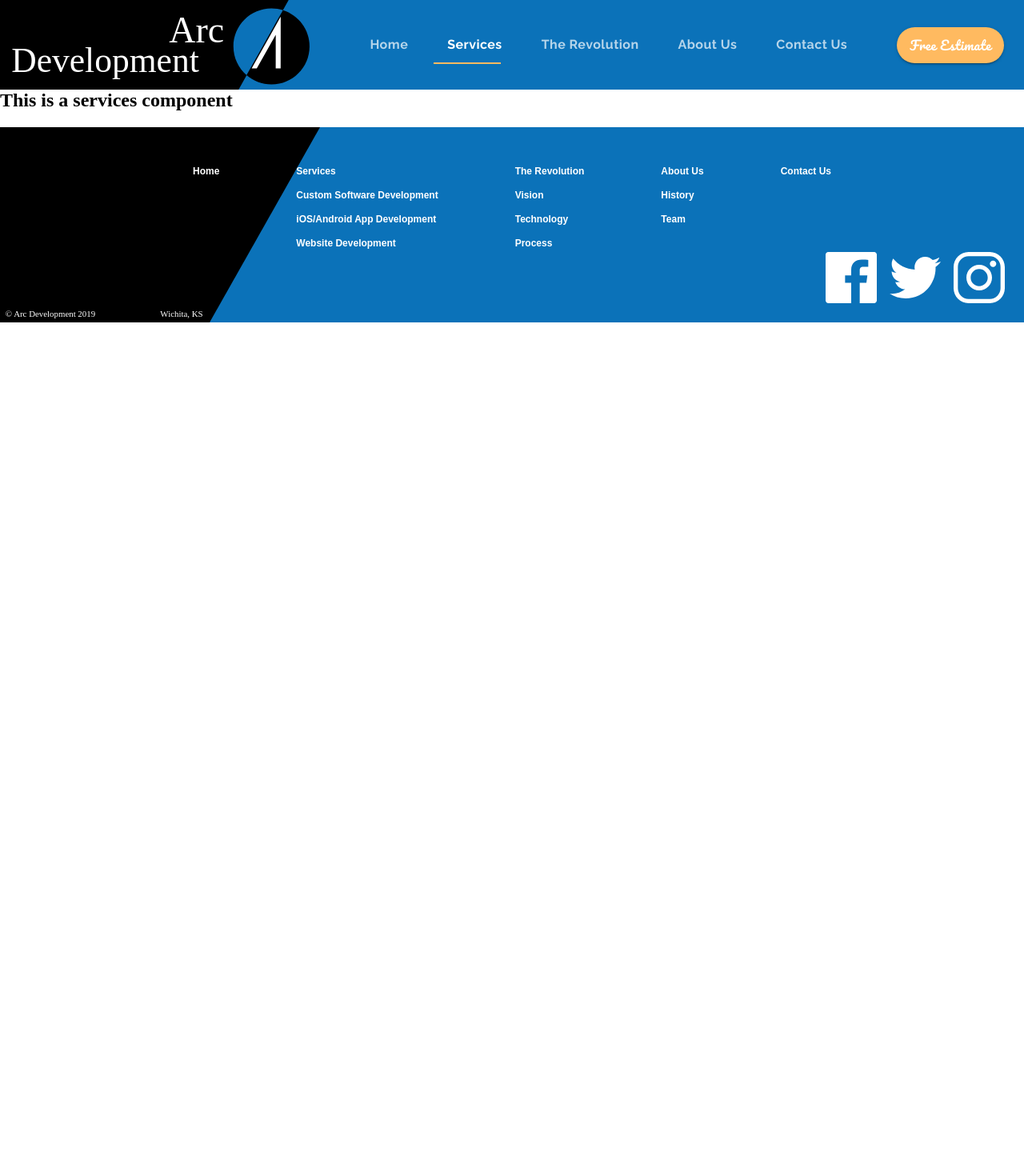
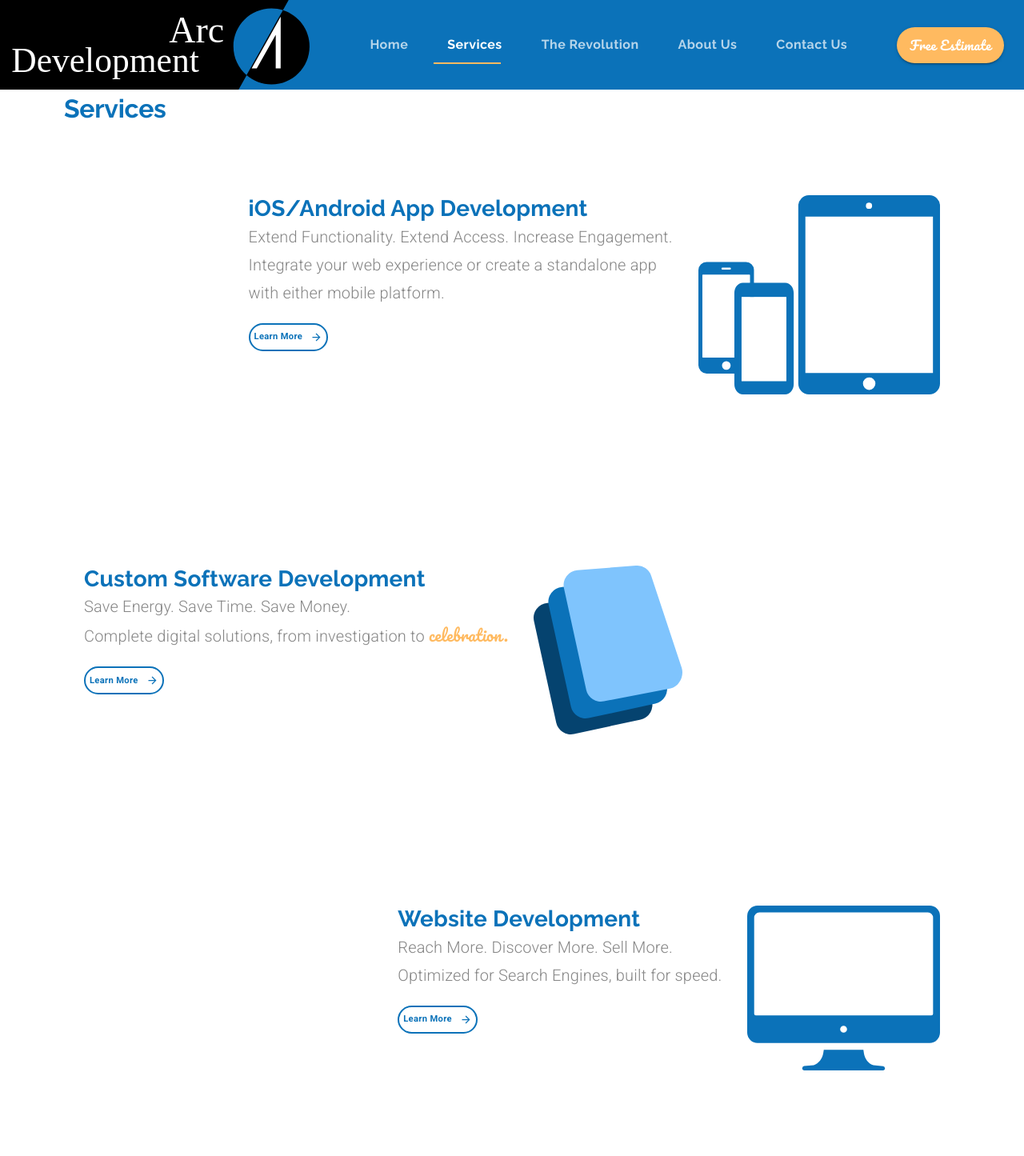
Before and after one commit to ruhimbazabertin/miror, a React (Create React App) app: page /services in a window 1280 px wide. Shown: the top 1445 px of the page at 80% size. Before the commit the page ends 800 px from the top, so only its background shows below. Built offline with nearby package versions, Linux system fonts and the light colour scheme.

Commit message:
service page
adding service page component

service page

```diff
--- a/src/components/App.js
+++ b/src/components/App.js
@@ -4,9 +4,10 @@
 
 
 import theme from './ui/Theme';
-import Header from '../components/ui/Header';
+import Header from './ui/Header';
 import Footer from './ui/Footer';
-import LandingPage from '../components/LandingPage';
+import LandingPage from './LandingPage';
+import Services  from './Services';
 
 const  App = () => {
     const [selectedIndex, setSelectedIndex] = useState(0);
@@ -23,7 +24,12 @@
                         {...props}
                         setValue={setValue}
                         setSelectedIndex={setSelectedIndex} />} />
-                     <Route exact path="/services" component={() =>(<div><h2>This is a services component</h2></div>)} />
+                     <Route exact path="/services"
+                        render={(props) =>
+                            <Services
+                            {...props}
+                            setValue={setValue}
+                            setSelectedIndex={setSelectedIndex} />} />
                      <Route exact path="/customsoftware" component={() =>(<div><h2>This is a customSoftware component</h2></div>)} />
                         <Route exact path="/mobileapps" component={() =>(<div><h2>This is a mobileApps component</h2></div>)} />
                         <Route exact path="/websites" component={() =>(<div><h2>This is a websites  component</h2></div>)} />
--- /dev/null
+++ b/src/components/Services.js
@@ -0,0 +1,159 @@
+import React from 'react';
+import { Link } from 'react-router-dom';
+import { makeStyles, useTheme } from '@material-ui/core/styles';
+import Grid from '@material-ui/core/Grid';
+import Typography from '@material-ui/core/Typography';
+import Button  from '@material-ui/core/Button';
+import useMediaQuery from '@material-ui/core/useMediaQuery';
+
+import ButtonArrow  from './ui/ButtonArrow';
+import customSoftwareIcon from '../assets/Custom Software Icon.svg';
+import mobileAppsIcon  from '../assets/mobileIcon.svg';
+import websitesIcon  from '../assets/websiteIcon.svg';
+
+const useStyles = makeStyles( theme => ({
+    specialText: {
+        fontFamily: "Pacifico",
+        color: theme.palette.common.orange,
+      },
+      subtitle:{
+          marginBottom: "1em"
+      },
+      icon: {
+          marginLeft: "2em",
+          [theme.breakpoints.down("xs")]: {
+              marginLeft: 0,
+          }
+      },
+      serviceContainer: {
+          marginTop: "10em",
+          padding: 25,
+      },
+      learnButton: {
+        ...theme.typography.learnButton,
+        fontSize: "0.7rem",
+        height: 35,
+        padding: 5,
+        [theme.breakpoints.down("sm")]: {
+            marginBottom: "2em",
+        }
+    },
+
+}));
+
+const Services = (props) => {
+    const classes = useStyles();
+    const theme = useTheme();
+    const matchesSM = useMediaQuery(theme.breakpoints.down("sm"))
+
+    return(
+        <Grid container direction="column">
+        <Grid item style={{marginLeft: matchesSM ? 0 : "5em"}}>
+          <Typography
+          align={matchesSM ? "center" : "undefined"}
+           variant="h2"
+           gutterBottom
+           >
+            Services
+          </Typography>
+        </Grid>
+        <Grid item>{/*----Start iOS/Android service block---*/}
+        <Grid
+         container
+         direction="row"
+         justify={matchesSM ? "center" : "flex-end"}
+         className={classes.serviceContainer}
+         style={{marginTop: matchesSM ? 0 : "3em"}}>
+        <Grid item style={{textAlign: matchesSM ? "center" : undefined}}>
+        <Typography variant="h4">
+            iOS/Android App Development
+        </Typography>
+        <Typography variant="subtitle1">
+            Extend Functionality. Extend Access. Increase Engagement.
+        </Typography>
+        <Typography variant="subtitle1" className={classes.subtitle}>
+            Integrate your web experience or create a standalone app {matchesSM ? null : <br/>} with either mobile platform.
+        </Typography>
+        <Button
+        component={Link}
+        to="/mobileapps"
+        variant="outlined"
+        className={classes.learnButton}
+        onClick={() => {props.setValue(1); props.setSelectedIndex(2)}}
+        >
+        <span style={{marginRight: 10 }}>Learn More</span>
+        <ButtonArrow width={15} height={15} fill={theme.palette.common.blue} />
+        </Button>
+        </Grid>
+        <Grid item style={{marginRight: matchesSM ? 0 : "5em"}}>
+            <img className={classes.icon} alt="mobile phone icon" src={mobileAppsIcon} />
+        </Grid>
+        </Grid>
+        </Grid>{/*----End of iOS/Android service block---*/}
+        <Grid item >
+             <Grid container direction="row" justify={matchesSM ? "center" : undefined} className={classes.serviceContainer}>
+        <Grid item style={{marginLeft: matchesSM ? 0 : "5em", textAlign: matchesSM ? "center" : undefined}}>
+        <Typography variant="h4">
+            Custom Software Development
+        </Typography>
+        <Typography variant="subtitle1">
+            Save Energy. Save Time. Save Money.
+        </Typography>
+        <Typography variant="subtitle1" className={classes.subtitle}>
+            Complete digital solutions, from investigation to {" "}
+            <span className={classes.specialText}>celebration.</span>
+        </Typography>
+        <Button
+        component={Link}
+         to="/customsoftware"
+          variant="outlined"
+           className={classes.learnButton}
+           onClick={() => {props.setValue(1); props.setSelectedIndex(1)}}
+            >
+        <span style={{marginRight: 10 }}>Learn More</span>
+        <ButtonArrow width={15} height={15} fill={theme.palette.common.blue} />
+        </Button>
+        </Grid>
+        <Grid item>
+            <img className={classes.icon} alt="custom software icon" src={customSoftwareIcon} />
+        </Grid>
+        </Grid>
+        </Grid> {/* End of custom software service block*/}
+        <Grid item>{/*---- Start of Website service block---*/}
+        <Grid
+         container
+         direction="row"
+         justify={matchesSM ? "center" : "flex-end"}
+         className={classes.serviceContainer}
+         style={{marginBottom: matchesSM ? 0 : "5em"}}>
+        <Grid item style={{ textAlign: matchesSM ? "center" : undefined}}>
+        <Typography variant="h4">
+            Website Development
+        </Typography>
+        <Typography variant="subtitle1">
+            Reach More. Discover More. Sell More.
+        </Typography>
+        <Typography variant="subtitle1" className={classes.subtitle}>
+            Optimized for Search Engines, built for speed.
+        </Typography>
+        <Button
+         component={Link}
+         to="/websites"
+         variant="outlined"
+         className={classes.learnButton}
+         onClick={() => {props.setValue(1); props.setSelectedIndex(3)}}
+         >
+        <span style={{marginRight: 10 }}>Learn More</span>
+        <ButtonArrow width={15} height={15} fill={theme.palette.common.blue} />
+        </Button>
+        </Grid>
+        <Grid item style={{marginRight: matchesSM ? 0 : "5em"}}>
+            <img className={classes.icon} alt="website icon" src={websitesIcon} />
+        </Grid>
+        </Grid>
+        </Grid>
+        </Grid>
+    )
+}
+
+export default Services;
```
Also changed, not shown: 1 other file (tests, documents, lock files or other folders).
